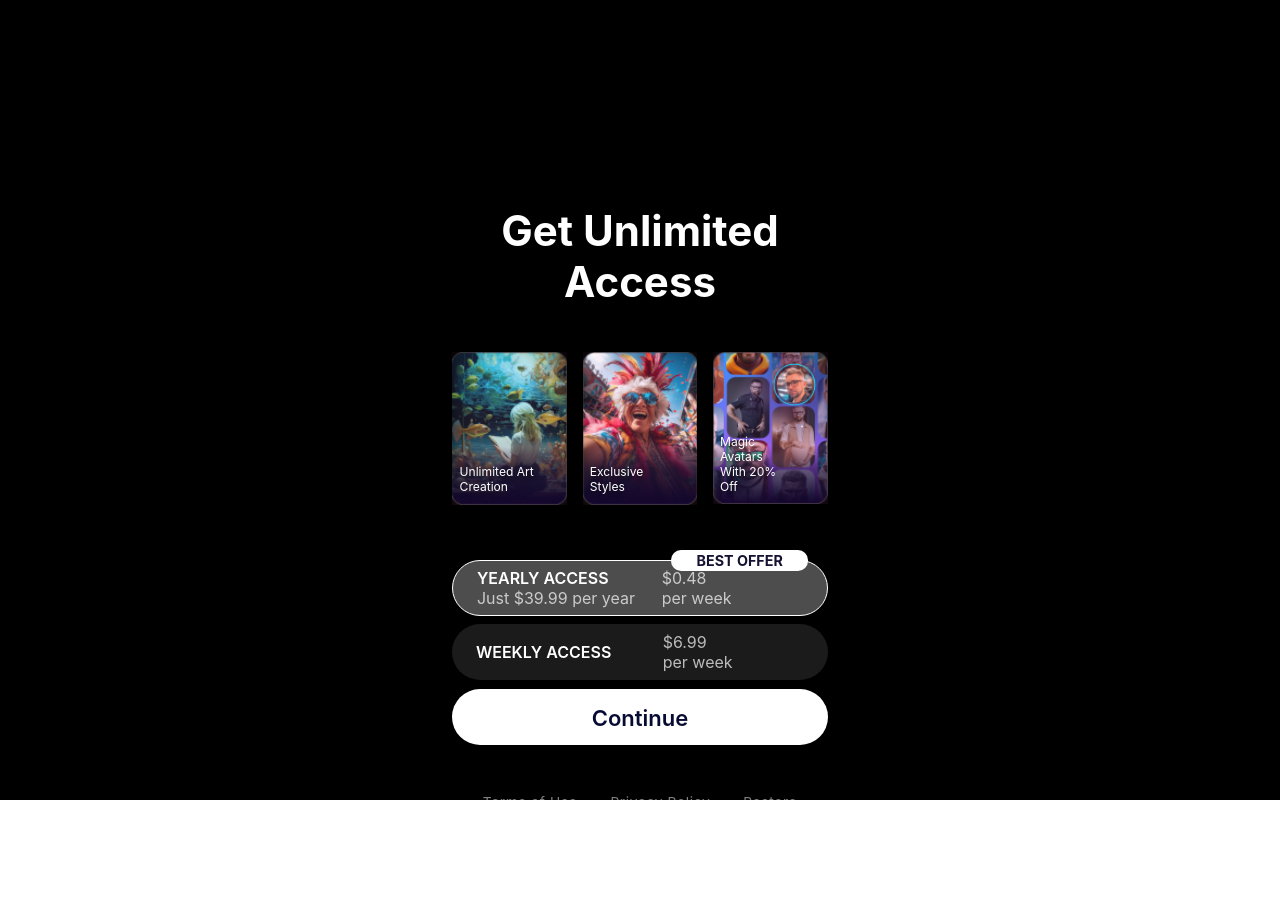
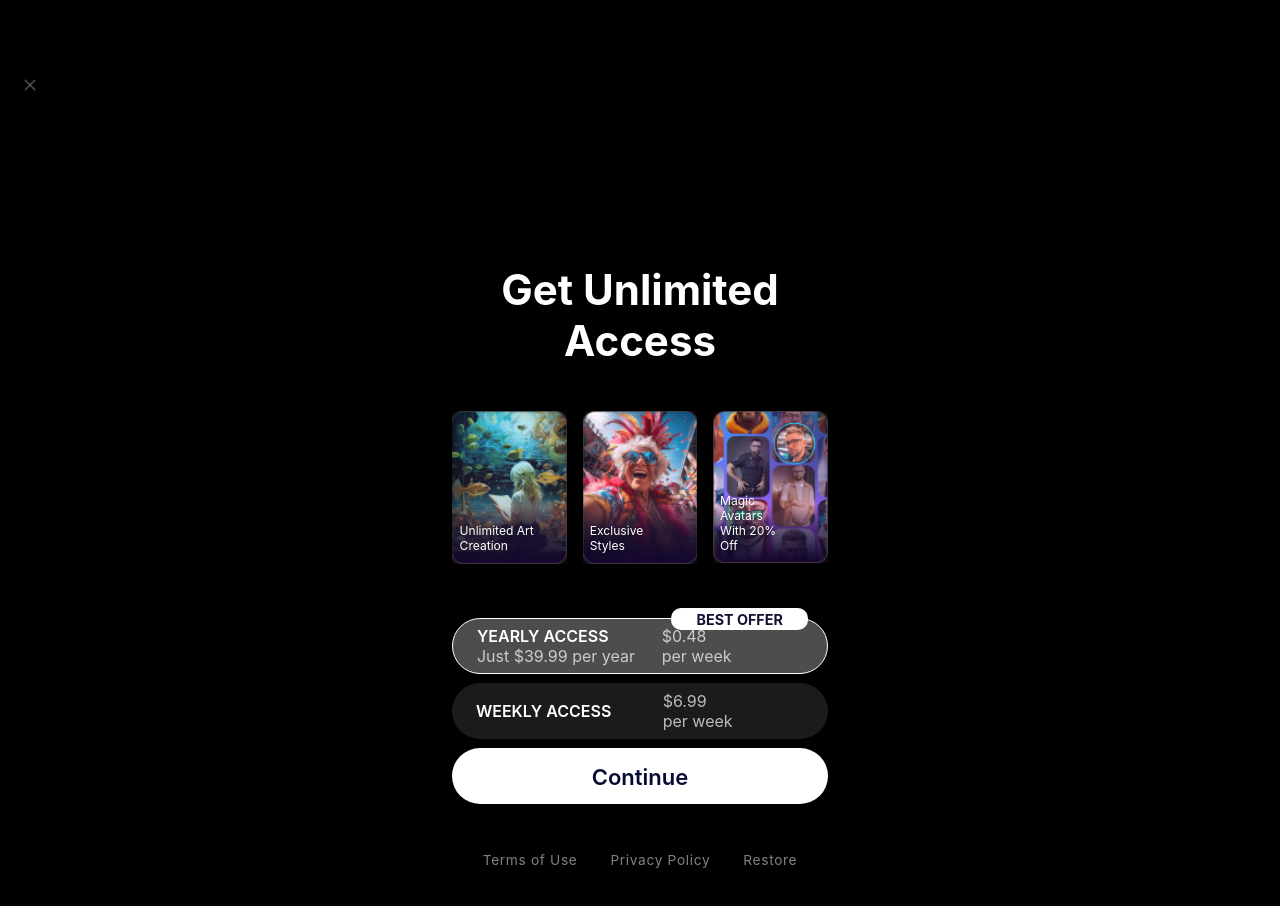
Before and after one commit to superpuper777/banner-test, a website built with webpack: page src/index.html in a window 1280 px wide. Before the commit the page ends 800 px from the top, so only its background shows below. Built offline with nearby package versions, Linux system fonts and the light colour scheme; files whose address does not match are found by name.

Commit message:
add small fix to styles

```diff
--- a/src/style.css
+++ b/src/style.css
@@ -19,7 +19,7 @@ body {
   justify-content: center;
   align-items: center;
   width: 100%;
-  height: 100vh;
+  min-height: 100vh;
   margin: 0 auto;
   color: #ffffff;
   background-color: rgb(0, 0, 0);
@@ -64,6 +64,7 @@ body {
   padding-left: 24px;
   width: 12px;
   height: auto;
+  box-sizing: content-box;
 }
 
 .main {
@@ -190,6 +191,7 @@ body {
   .header {
     gap: 69px;
   }
+
   .header__title {
     padding: 0;
     margin-bottom: 40px;
@@ -202,25 +204,32 @@ body {
   .cross__icon {
     margin-top: 35px;
   }
+
   .feature-cards {
     gap: 7px;
     margin-bottom: 40px;
   }
+
   .card__text {
     width: 90px;
   }
+
   .plans {
     margin-bottom: 28px;
   }
+
   .selector {
     min-width: 327px;
   }
+
   .button__wrapper {
     min-width: 327px;
   }
+
   .selector__price {
     margin-right: 37px;
   }
+
   .footer {
     gap: 30px;
     padding-bottom: 11px;
@@ -266,6 +275,7 @@ body {
   .selector {
     min-width: 342px;
   }
+
   .button__wrapper {
     min-width: 342px;
   }
@@ -277,6 +287,10 @@ body {
   .selector__price {
     margin-right: 60px;
   }
+
+  .footer {
+    padding-bottom: 31px;
+  }
 }
 
 /* iPhone 8 Plus */
@@ -284,20 +298,25 @@ body {
   .header {
     gap: calc(69px * var(--magnification-factor));
   }
+
   .header__title {
     margin-bottom: calc(40px * var(--magnification-factor));
   }
+
   .card {
     width: calc(104.4px * var(--magnification-factor));
     height: calc(138.6px * var(--magnification-factor));
   }
+
   .feature-cards {
     gap: calc(7px * var(--magnification-factor));
     margin-bottom: calc(40px * var(--magnification-factor));
   }
+
   .card__text {
     width: calc(90px * var(--magnification-factor));
   }
+
   .plans {
     margin-bottom: calc(28px * var(--magnification-factor));
   }
@@ -310,6 +329,7 @@ body {
   .selector__price {
     margin-right: calc(37px * var(--magnification-factor));
   }
+
   .footer {
     gap: calc(30px * var(--magnification-factor));
     padding-bottom: calc(11px * var(--magnification-factor));
@@ -321,17 +341,21 @@ body {
   .header {
     gap: calc(157px * var(--reduction-factor));
   }
+
   .header__title {
     margin-bottom: calc(41px * var(--reduction-factor));
     font-size: calc(42px * var(--reduction-factor));
   }
+
   .cross__icon {
     margin-top: calc(72px * var(--reduction-factor));
   }
+
   .feature-cards {
     gap: calc(14px * var(--reduction-factor));
     margin-bottom: calc(50px * var(--reduction-factor));
   }
+
   .card {
     width: calc(104.4px * var(--reduction-factor));
     height: calc(138.6px * var(--reduction-factor));
```
